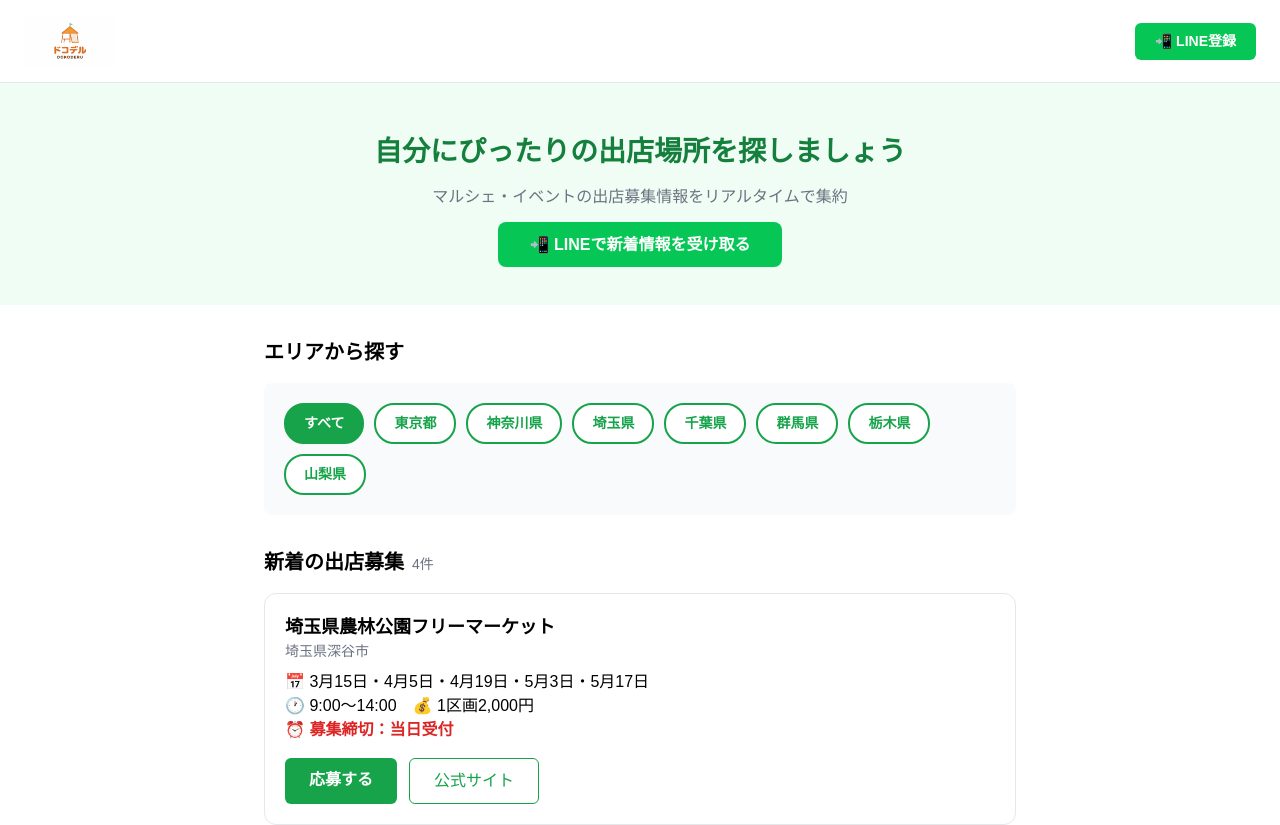
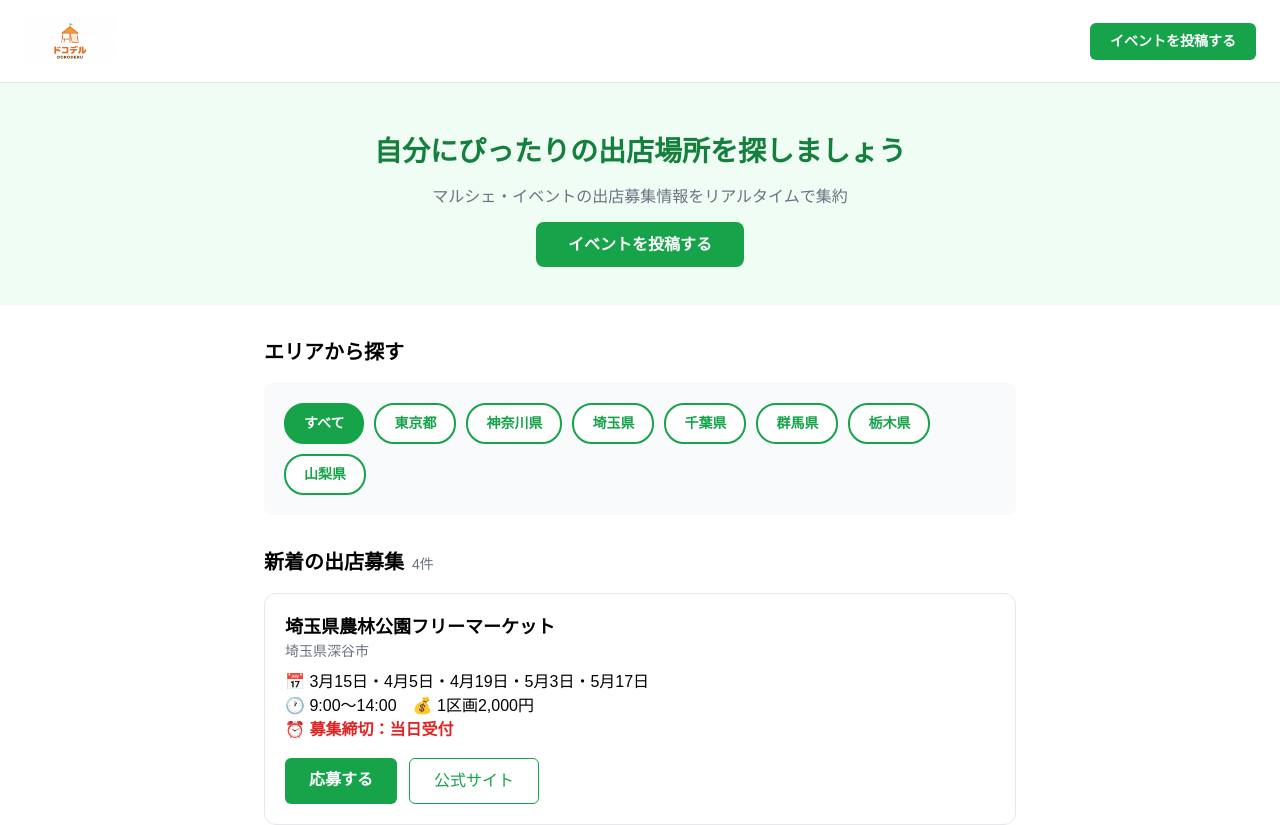
Before and after one commit to kyykkabc-hash/kitchen-car-hub, a Next.js app: page / in a window 1280 px wide. Shown: the top 825 px of the page. Built offline with nearby package versions, Linux system fonts and the light colour scheme.

Commit message:
イベント投稿ボタンをトップページに追加

```diff
--- a/app/page.tsx
+++ b/app/page.tsx
@@ -7,11 +7,10 @@ export default function Home() {
       <header style={{ borderBottom: "1px solid #e5e7eb", padding: "16px 24px", display: "flex", justifyContent: "space-between", alignItems: "center" }}>
         <Image src="/logo.png" alt="ドコデル DOKODERU" height={50} width={200} style={{ height: "50px", width: "auto" }} />
         <a
-          href="https://lin.ee/WEu1V4o"
-          target="_blank"
-          style={{ background: "#06C755", color: "#fff", border: "none", borderRadius: "6px", padding: "8px 20px", cursor: "pointer", textDecoration: "none", fontSize: "14px", fontWeight: "bold" }}
+          href="/submit"
+          style={{ background: "#16a34a", color: "#fff", border: "none", borderRadius: "6px", padding: "8px 20px", cursor: "pointer", textDecoration: "none", fontSize: "14px", fontWeight: "bold" }}
         >
-          📲 LINE登録
+          イベントを投稿する
         </a>
       </header>
 
@@ -19,11 +18,10 @@ export default function Home() {
         <h1 style={{ fontSize: "28px", fontWeight: "bold", color: "#15803d", marginBottom: "12px" }}>自分にぴったりの出店場所を探しましょう</h1>
         <p style={{ color: "#6b7280", marginBottom: "24px" }}>マルシェ・イベントの出店募集情報をリアルタイムで集約</p>
         <a
-          href="https://lin.ee/WEu1V4o"
-          target="_blank"
-          style={{ background: "#06C755", color: "#fff", padding: "14px 32px", borderRadius: "8px", textDecoration: "none", fontWeight: "bold", fontSize: "16px" }}
+          href="/submit"
+          style={{ background: "#16a34a", color: "#fff", padding: "14px 32px", borderRadius: "8px", textDecoration: "none", fontWeight: "bold", fontSize: "16px" }}
         >
-          📲 LINEで新着情報を受け取る
+          イベントを投稿する
         </a>
       </section>
 
```
